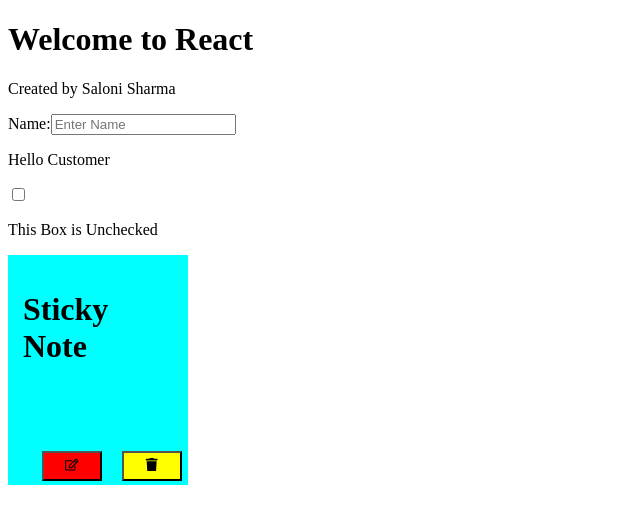
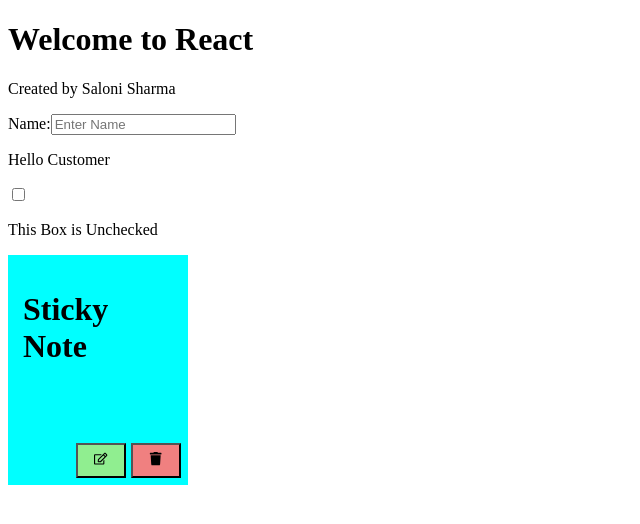
Before and after one commit to IamSaloni/recipes-in-react, a React app: page / in a window 1280 px wide. Shown: the top 524 px of the page, without its empty margins (0-640 px from the left). Built offline with nearby package versions, Linux system fonts and the light colour scheme.

Commit message:
css enhancement

```diff
--- a/src/components/Note.js
+++ b/src/components/Note.js
@@ -6,8 +6,10 @@ class Note extends React.Component {
         return (
             <div className="sticky">
                 <h1 >Sticky Note </h1>
-                <button id="edit"><FaRegEdit /></button>
-                <button id="remove"><FaTrash /></button>
+                <span className="action-btns">
+                    <button id="edit"><FaRegEdit /></button>
+                    <button id="remove"><FaTrash /></button>
+                </span>
             </div>
         )
 }
--- a/src/index.html
+++ b/src/index.html
@@ -16,27 +16,27 @@
             height:200px;
             padding: 15px;
 
-}
+        }
+        .action-btns {
+            position: absolute;
+            bottom: 7px;
+            right: 7px;
+        }
 
-#edit {
-    position: absolute;
-    left:34px;
-    bottom: 4px;
-    width:60px;
-    height:30px;
+        .action-btns > button {
+            width: 50px;
+            height:35px;
+            margin-left:5px;
+        }
 
-    background-color: red;
-}
+        #edit {
+            background-color: lightgreen;
+        }
 
-#remove {
-    position: absolute;
-    right : 5px;
-    bottom:4px;
-    background-color: yellow;
-    width:60px;
-    height:30px;
-    margin-right:1px;
-}
+        #remove {
+            background-color: lightcoral;
+
+        }
 
         </style>
 
```
